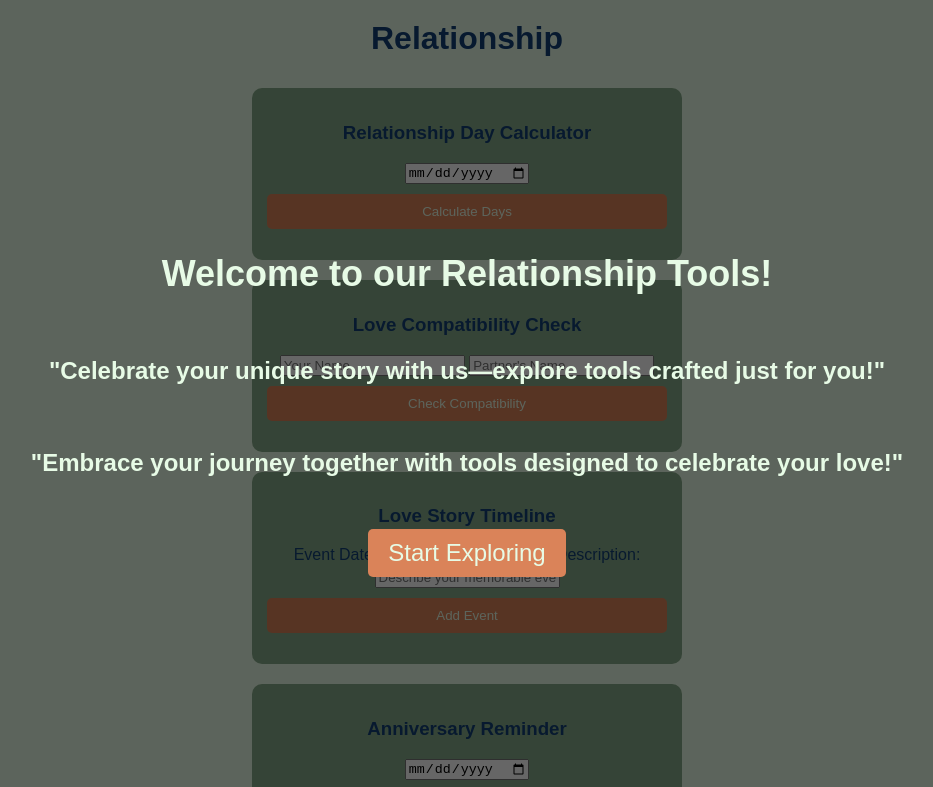
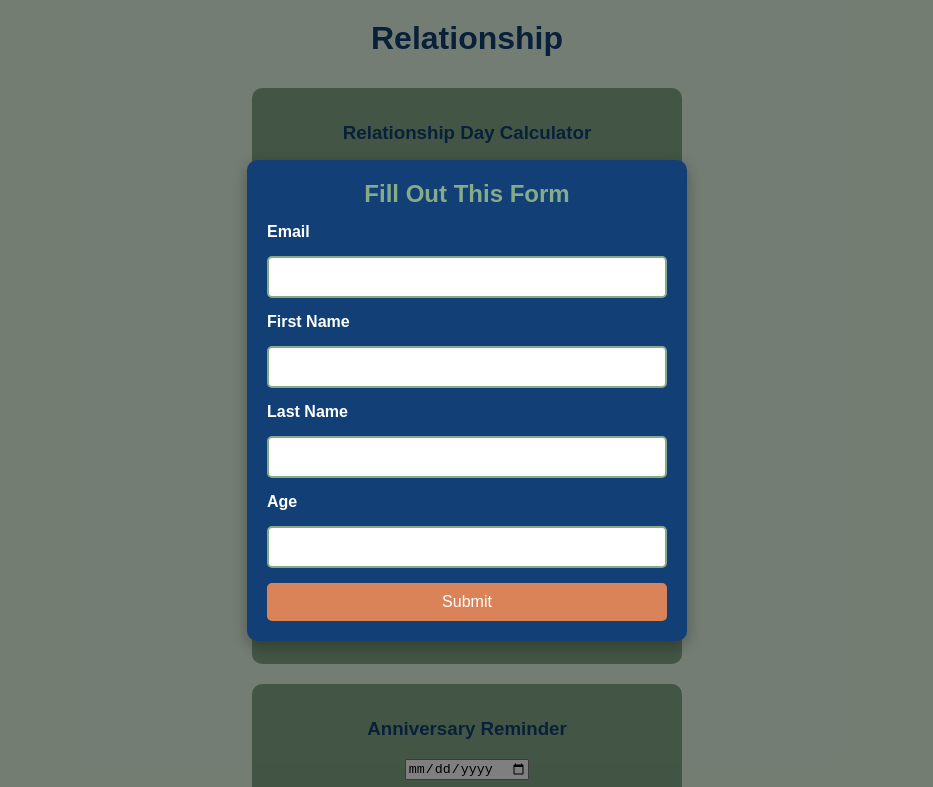
Before and after one commit to VRrelated/VRrelated, a plain HTML site: page index.html in a window 1280 px wide. Shown: the top 787 px of the page, without its empty margins (173-1106 px from the left). Drawn offline with Linux system fonts and the light colour scheme.

Commit message:
Update index.html

```diff
--- a/index.html
+++ b/index.html
@@ -6,6 +6,106 @@
     <title>Relationship Tools</title>
     <style>
         /* Color Palette */
+
+
+        <title>Popup Banner</title>
+        :root {
+            --primary: #124076;
+            --secondary: #86AB89;
+            --background: #E7FBE6;
+            --accent: #DA8359;
+        }
+
+        body {
+            margin: 0;
+            font-family: Arial, sans-serif;
+            background-color: var(--background);
+        }
+
+        /* Overlay */
+        #popup-overlay {
+            position: fixed;
+            top: 0;
+            left: 0;
+            width: 100%;
+            height: 100%;
+            background: rgba(0, 0, 0, 0.5);
+            display: flex;
+            justify-content: center;
+            align-items: center;
+            z-index: 1000;
+        }
+
+        /* Popup */
+        #popup-banner {
+            background: var(--primary);
+            color: #fff;
+            width: 90%;
+            max-width: 400px;
+            padding: 20px;
+            border-radius: 10px;
+            box-shadow: 0 5px 15px rgba(0, 0, 0, 0.3);
+        }
+
+        #popup-banner h2 {
+            margin: 0 0 15px;
+            font-size: 1.5rem;
+            color: var(--secondary);
+            text-align: center;
+        }
+
+        #popup-banner form {
+            display: flex;
+            flex-direction: column;
+            gap: 15px;
+        }
+
+        #popup-banner label {
+            font-size: 1rem;
+            font-weight: bold;
+        }
+
+        #popup-banner input {
+            padding: 10px;
+            font-size: 1rem;
+            border: 2px solid var(--secondary);
+            border-radius: 5px;
+        }
+
+        #popup-banner button {
+            background: var(--accent);
+            color: #fff;
+            font-size: 1rem;
+            padding: 10px;
+            border: none;
+            border-radius: 5px;
+            cursor: pointer;
+        }
+
+        #popup-banner button:hover {
+            background: #b86441;
+        }
+
+        /* Mobile Customization */
+        @media (max-width: 600px) {
+            #popup-banner {
+                padding: 15px;
+            }
+
+            #popup-banner h2 {
+                font-size: 1.2rem;
+            }
+
+            #popup-banner input {
+                font-size: 0.9rem;
+                padding: 8px;
+            }
+
+            #popup-banner button {
+                font-size: 0.9rem;
+                padding: 8px;
+            }
+        }
         :root {
             --primary: #124076;
             --secondary: #86AB89;
@@ -95,11 +195,25 @@
 </head>
 <body>
     <!-- Popup Banner -->
-    <div id="popup">
-        <h2>Welcome to our Relationship Tools!</h2>
-        <h4>"Celebrate your unique story with us—explore tools crafted just for you!"</h4>
-        <h4>"Embrace your journey together with tools designed to celebrate your love!"</h4>
-        <button onclick="closePopup()">Start Exploring</button>
+    <div id="popup-overlay">
+        <div id="popup-banner">
+            <h2>Fill Out This Form</h2>
+            <form id="popup-form">
+                <label for="email">Email</label>
+                <input type="email" id="email" name="email" required>
+
+                <label for="first-name">First Name</label>
+                <input type="text" id="first-name" name="first-name" required>
+
+                <label for="last-name">Last Name</label>
+                <input type="text" id="last-name" name="last-name" required>
+
+                <label for="age">Age</label>
+                <input type="number" id="age" name="age" min="1" required>
+
+                <button type="submit">Submit</button>
+            </form>
+        </div>
     </div>
 
     <h1>Relationship</h1>
@@ -163,10 +277,15 @@
 
     <!-- JavaScript for Functionality -->
     <script>
-        // Welcome Popup
-        function closePopup() {
-            document.getElementById('popup').style.display = 'none';
-        }
+       const form = document.getElementById('popup-form');
+        const overlay = document.getElementById('popup-overlay');
+
+        // Prevent closing without submitting
+        form.addEventListener('submit', (e) => {
+            e.preventDefault(); // Prevent page refresh for demonstration
+            alert('Form submitted successfully!');
+            overlay.style.display = 'none';
+        });
 
         // Relationship Day Calculator
         function calculateRelationshipDays() {
```
